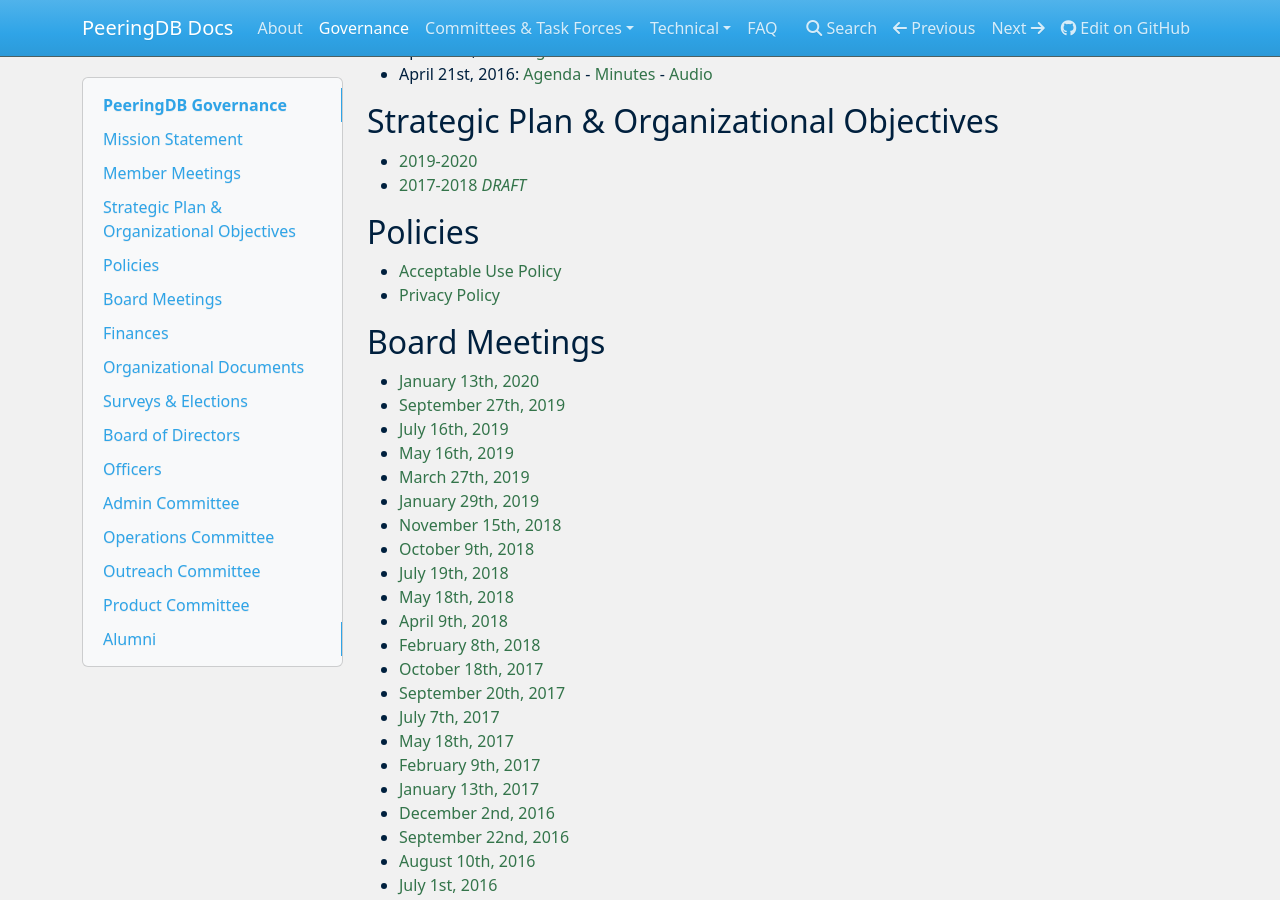
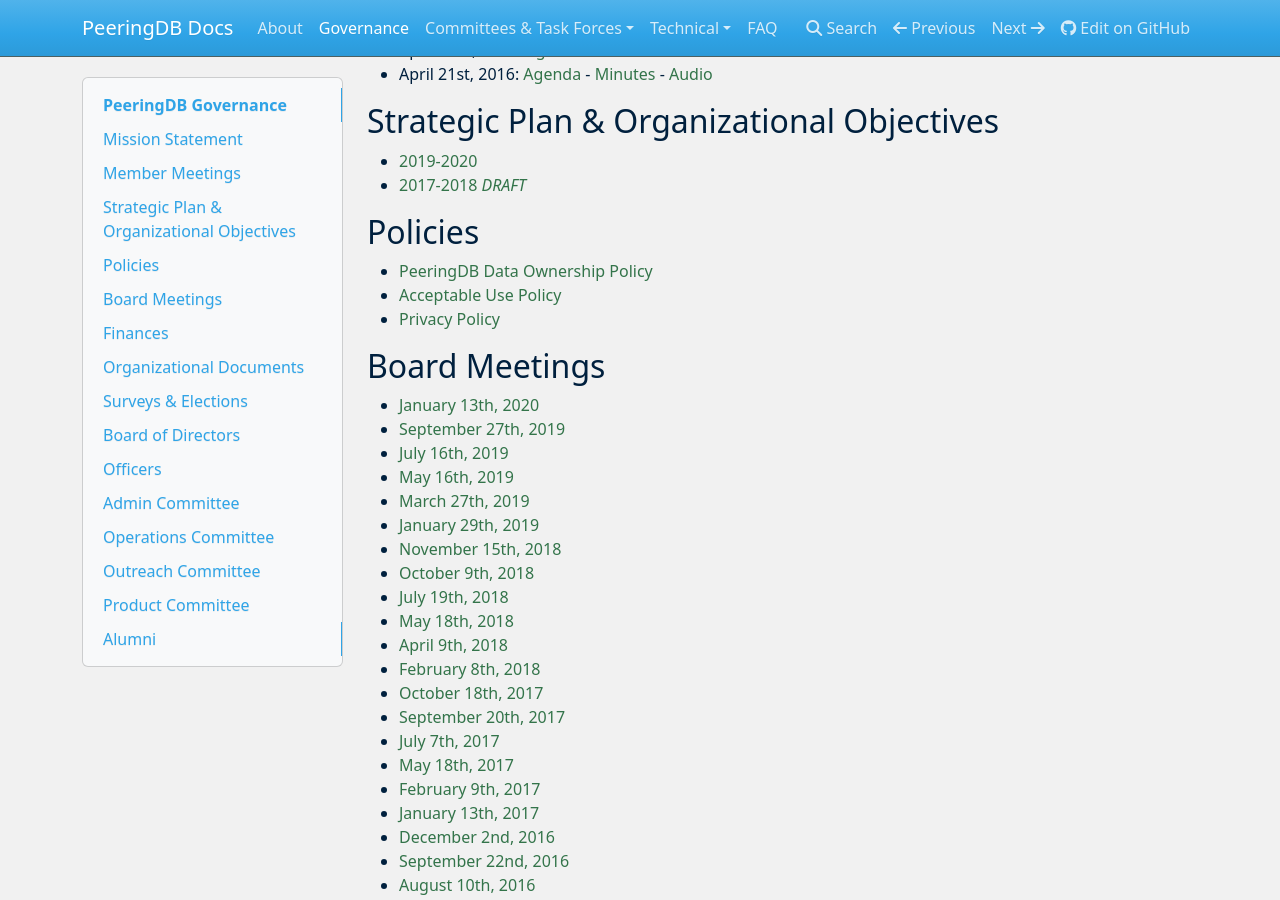
Before and after one commit to peeringdb/docs, an MkDocs documentation site: the page built from docs/gov.md, in a window 1280 px wide and 900 px high, scrolled down 350 px. Built offline with MkDocs 1.6.1, drawn with Linux system fonts in a browser that asks for light colours; nearby versions of some CDN libraries.

Commit message:
Add link to the Data Ownership Policy Document
Add link to the new PeeringDB Data Ownership Policy Document from https://docs.peeringdb.com/gov/.
I have sent the the pdf file necessary to Chris and Greg. Thanks! Filiz

```diff
--- a/docs/gov.md
+++ b/docs/gov.md
@@ -20,6 +20,7 @@
 
 ## Policies
 
+- [PeeringDB Data Ownership Policy](gov/misc/PeeringDB_Data_Ownership_Policy_Document_v1.0.pdf)
 - [Acceptable Use Policy](https://www.peeringdb.com/aup)
 - [Privacy Policy](gov/misc/2017-04-02-PeeringDB_Privacy_Policy.pdf)
 
```
